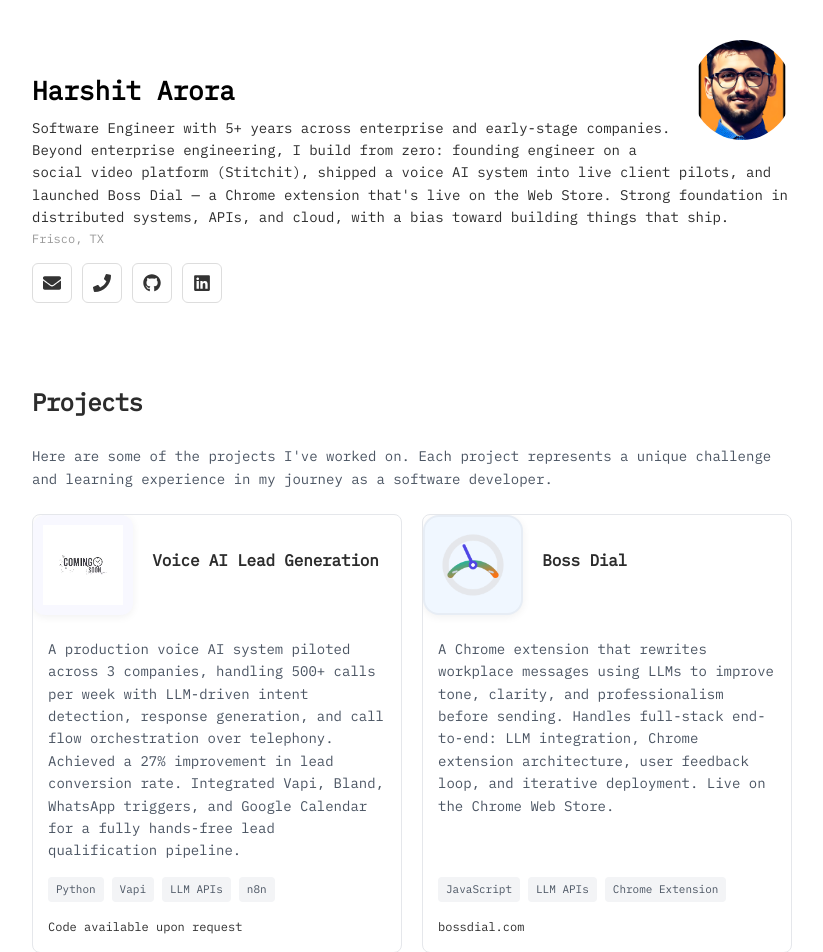
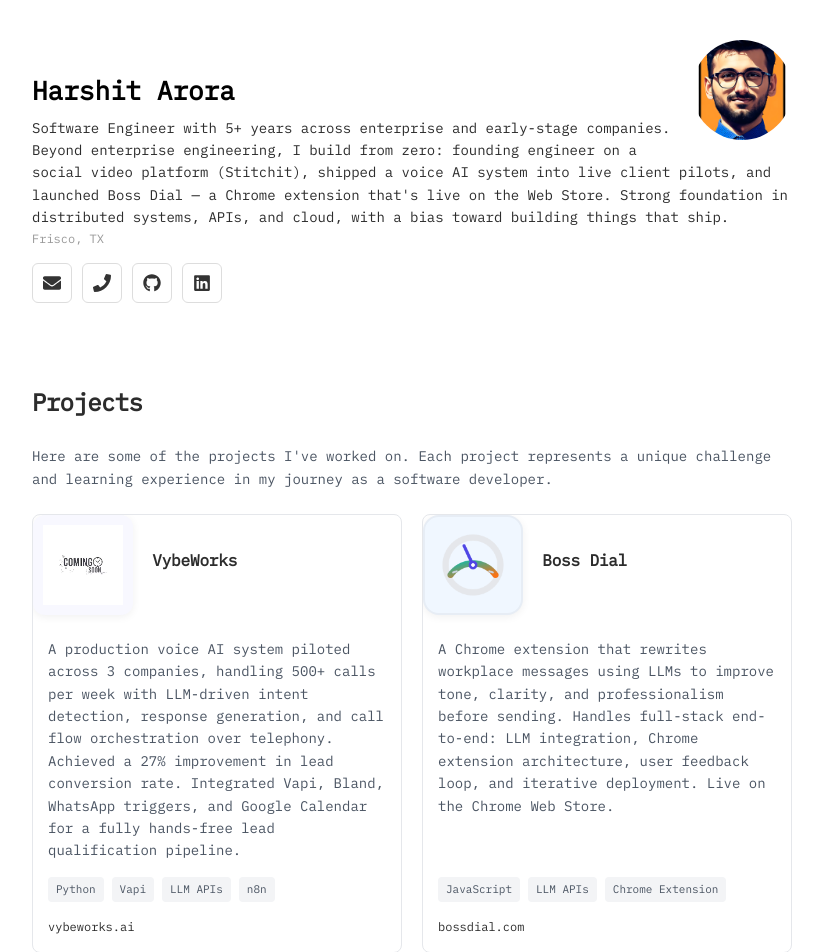
Before and after one commit to hharshitarora/hharshitarora.github.io, a React (Vite) app in the folder react-portfolio-website-1/: page / in a window 1280 px wide. Shown: the top 952 px of the page, without its empty margins (228-1051 px from the left). Built offline with nearby package versions, Linux system fonts and the light colour scheme.

Commit message:
Update VybeWorks project link

```diff
--- a/react-portfolio-website-1/src/components/projects/Projects.jsx
+++ b/react-portfolio-website-1/src/components/projects/Projects.jsx
@@ -16,17 +16,17 @@
       </p>
 
       <div className="projects-grid">
-        {/* Project 1 - Voice AI Lead Generation */}
+        {/* Project 1 - VybeWorks */}
         <div className="project-card">
           <div className="project-header">
             <div className="project-image-container judge-logo">
               <img
                 src={ComingSoonLogo}
-                alt="Voice AI Lead Generation System"
+                alt="VybeWorks"
                 className="project-image"
               />
             </div>
-            <span className="project-title">Voice AI Lead Generation</span>
+            <span className="project-title">VybeWorks</span>
           </div>
           <div className="project-content">
             <p className="project-description">
@@ -42,7 +42,7 @@
               <span className="project-tech">n8n</span>
             </div>
             <div className="project-links">
-              <span className="project-link">Code available upon request</span>
+              <a href="https://www.vybeworks.ai/" target="_blank" rel="noopener noreferrer" className="project-link">vybeworks.ai</a>
             </div>
           </div>
         </div>
```
